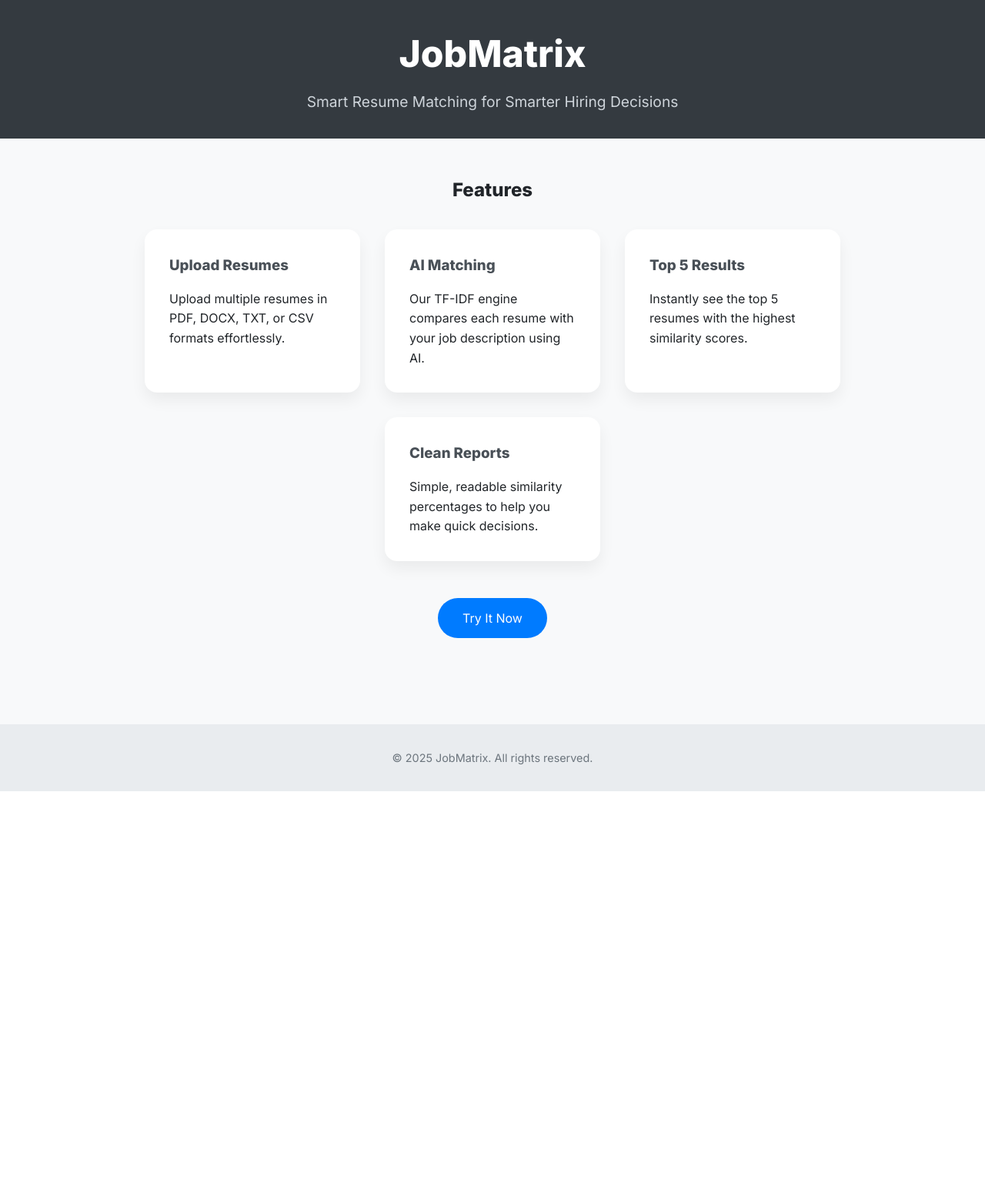
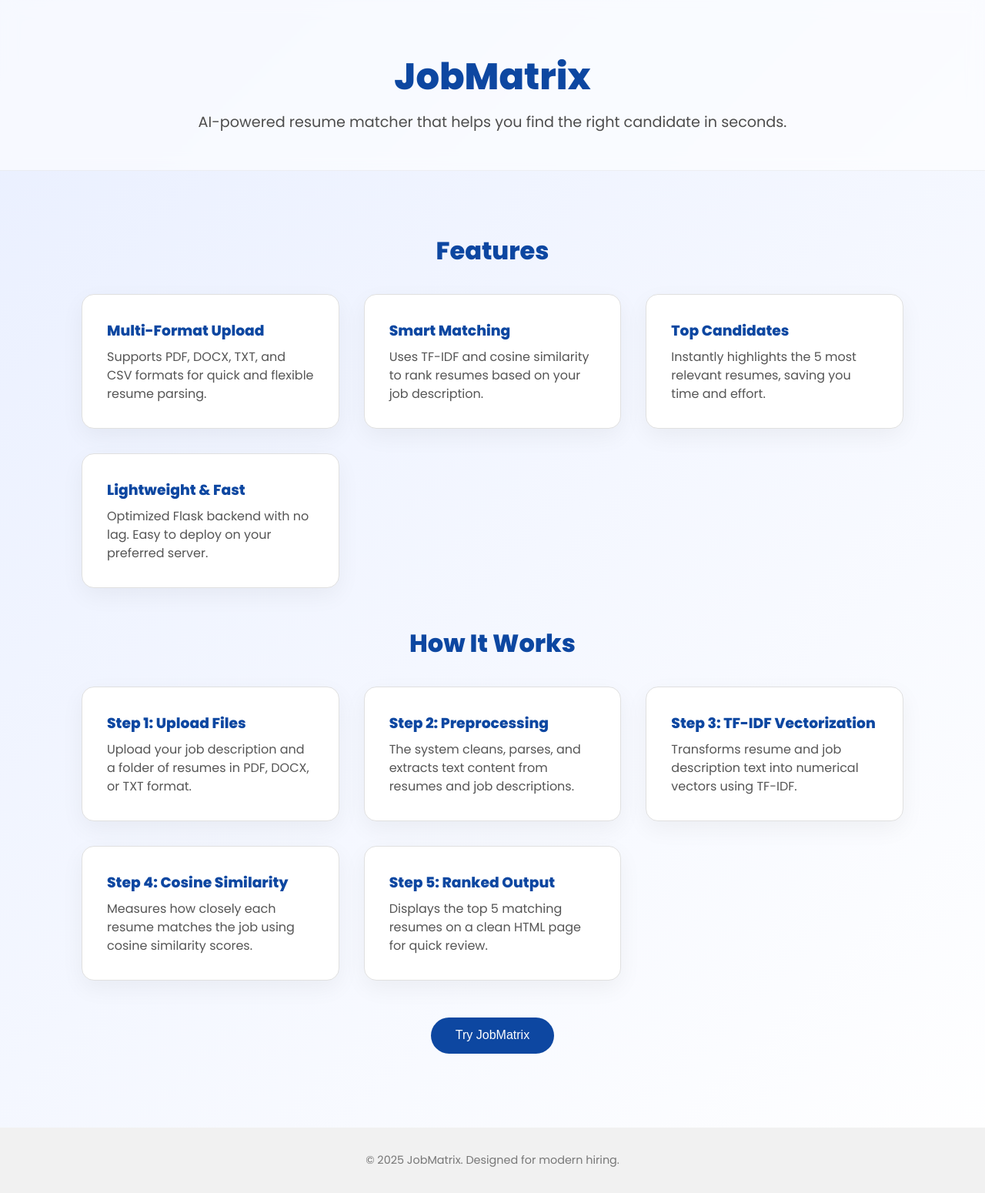
Before and after one commit to alamdilshad87/JobMatrix, a Python web app: template templates/resume.html in a window 1280 px wide. Shown: the whole page at 77% size. Before the commit the page ends 1028 px from the top, so only its background shows below. Run offline with Jinja, Linux system fonts and the light colour scheme; the template is opened without the code that fills it, so the values that code supplies are empty.

Commit message:
UI Version 2

```diff
--- a/templates/resume.html
+++ b/templates/resume.html
@@ -2,83 +2,97 @@
 <html lang="en">
 <head>
   <meta charset="UTF-8" />
-  <meta name="viewport" content="width=device-width, initial-scale=1.0" />
+  <meta name="viewport" content="width=device-width, initial-scale=1.0"/>
   <title>JobMatrix</title>
-  <link href="https://fonts.googleapis.com/css2?family=Inter:wght@400;600;800&display=swap" rel="stylesheet">
+  <link href="https://fonts.googleapis.com/css2?family=Poppins:wght@400;600;800&display=swap" rel="stylesheet">
   <style>
     * {
       box-sizing: border-box;
       margin: 0;
       padding: 0;
-      font-family: 'Inter', sans-serif;
     }
 
     body {
-      background: #f8f9fa;
-      color: #212529;
-      line-height: 1.6;
+      font-family: 'Poppins', sans-serif;
+      background: linear-gradient(135deg, #e9efff, #ffffff);
+      color: #1a1a1a;
     }
 
     header {
-      background: #343a40;
-      color: #fff;
-      padding: 2rem;
+      background: rgba(255, 255, 255, 0.6);
+      backdrop-filter: blur(10px);
+      border-bottom: 1px solid rgba(0, 0, 0, 0.05);
       text-align: center;
+      padding: 4rem 1rem 3rem;
     }
 
     header h1 {
       font-size: 3rem;
-      margin-bottom: 0.5rem;
+      font-weight: 800;
+      color: #0d47a1;
     }
 
     header p {
       font-size: 1.2rem;
-      color: #ced4da;
+      margin-top: 0.5rem;
+      color: #4d4d4d;
     }
 
     .container {
-      padding: 3rem 1.5rem;
-      max-width: 1000px;
-      margin: auto;
+      max-width: 1100px;
+      margin: 0 auto;
+      padding: 2rem 1rem;
     }
 
-    .features {
-      display: flex;
-      flex-wrap: wrap;
+    .section-heading {
+      text-align: center;
+      font-size: 2rem;
+      color: #0d47a1;
+      font-weight: 700;
+      margin-top: 3rem;
+    }
+
+    .card-grid {
+      display: grid;
+      grid-template-columns: repeat(auto-fit, minmax(250px, 1fr));
       gap: 2rem;
-      justify-content: center;
       margin-top: 2rem;
     }
 
     .card {
-      background: #fff;
-      border-radius: 1rem;
-      box-shadow: 0 10px 20px rgba(0, 0, 0, 0.06);
+      background: white;
+      border-radius: 16px;
       padding: 2rem;
-      width: 280px;
+      box-shadow: 0 10px 30px rgba(0, 0, 0, 0.05);
       transition: transform 0.3s ease, box-shadow 0.3s ease;
+      border: 1px solid #e0e0e0;
     }
 
     .card:hover {
       transform: translateY(-10px);
-      box-shadow: 0 20px 40px rgba(0, 0, 0, 0.12);
+      box-shadow: 0 15px 35px rgba(0, 0, 0, 0.08);
     }
 
     .card h3 {
-      margin-bottom: 1rem;
-      color: #495057;
+      color: #0d47a1;
+      margin-bottom: 0.5rem;
+    }
+
+    .card p {
+      color: #555;
+      line-height: 1.5;
     }
 
     .cta {
+      text-align: center;
       margin-top: 3rem;
-      text-align: center;
     }
 
     .cta button {
-      padding: 1rem 2rem;
-      background: #007bff;
+      background: #0d47a1;
+      color: white;
+      padding: 0.9rem 2rem;
       border: none;
-      color: #fff;
       font-size: 1rem;
       border-radius: 50px;
       cursor: pointer;
@@ -86,53 +100,80 @@
     }
 
     .cta button:hover {
-      background: #0056b3;
+      background: #08306b;
     }
 
     footer {
+      margin-top: 4rem;
       text-align: center;
       padding: 2rem;
-      background: #e9ecef;
-      color: #6c757d;
       font-size: 0.9rem;
-      margin-top: 4rem;
+      background: #f1f1f1;
+      color: #777;
     }
   </style>
 </head>
 <body>
+
   <header>
     <h1>JobMatrix</h1>
-    <p>Smart Resume Matching for Smarter Hiring Decisions</p>
+    <p>AI-powered resume matcher that helps you find the right candidate in seconds.</p>
   </header>
 
   <div class="container">
-    <h2 style="text-align:center;">Features</h2>
-    <div class="features">
+
+    <h2 class="section-heading">Features</h2>
+    <div class="card-grid">
       <div class="card">
-        <h3>Upload Resumes</h3>
-        <p>Upload multiple resumes in PDF, DOCX, TXT, or CSV formats effortlessly.</p>
+        <h3>Multi-Format Upload</h3>
+        <p>Supports PDF, DOCX, TXT, and CSV formats for quick and flexible resume parsing.</p>
       </div>
       <div class="card">
-        <h3>AI Matching</h3>
-        <p>Our TF-IDF engine compares each resume with your job description using AI.</p>
+        <h3>Smart Matching</h3>
+        <p>Uses TF-IDF and cosine similarity to rank resumes based on your job description.</p>
       </div>
       <div class="card">
-        <h3>Top 5 Results</h3>
-        <p>Instantly see the top 5 resumes with the highest similarity scores.</p>
+        <h3>Top Candidates</h3>
+        <p>Instantly highlights the 5 most relevant resumes, saving you time and effort.</p>
       </div>
       <div class="card">
-        <h3>Clean Reports</h3>
-        <p>Simple, readable similarity percentages to help you make quick decisions.</p>
+        <h3>Lightweight & Fast</h3>
+        <p>Optimized Flask backend with no lag. Easy to deploy on your preferred server.</p>
+      </div>
+    </div>
+
+    <h2 class="section-heading">How It Works</h2>
+    <div class="card-grid">
+      <div class="card">
+        <h3>Step 1: Upload Files</h3>
+        <p>Upload your job description and a folder of resumes in PDF, DOCX, or TXT format.</p>
+      </div>
+      <div class="card">
+        <h3>Step 2: Preprocessing</h3>
+        <p>The system cleans, parses, and extracts text content from resumes and job descriptions.</p>
+      </div>
+      <div class="card">
+        <h3>Step 3: TF-IDF Vectorization</h3>
+        <p>Transforms resume and job description text into numerical vectors using TF-IDF.</p>
+      </div>
+      <div class="card">
+        <h3>Step 4: Cosine Similarity</h3>
+        <p>Measures how closely each resume matches the job using cosine similarity scores.</p>
+      </div>
+      <div class="card">
+        <h3>Step 5: Ranked Output</h3>
+        <p>Displays the top 5 matching resumes on a clean HTML page for quick review.</p>
       </div>
     </div>
 
     <div class="cta">
-      <button onclick="window.location.href='/matcher'">Try It Now</button>
+      <button onclick="window.location.href='/matcher'">Try JobMatrix</button>
     </div>
   </div>
 
   <footer>
-    &copy; 2025 JobMatrix. All rights reserved.
+    &copy; 2025 JobMatrix. Designed for modern hiring.
   </footer>
+
 </body>
 </html>
```
